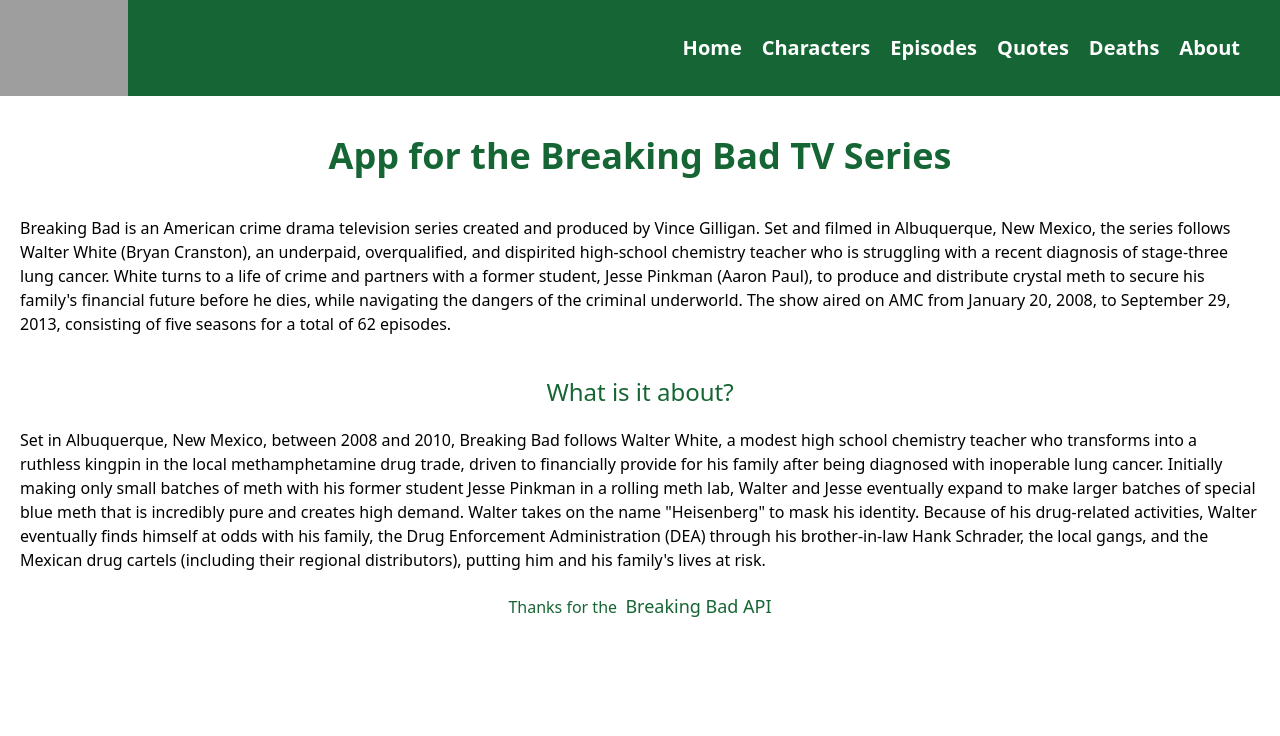
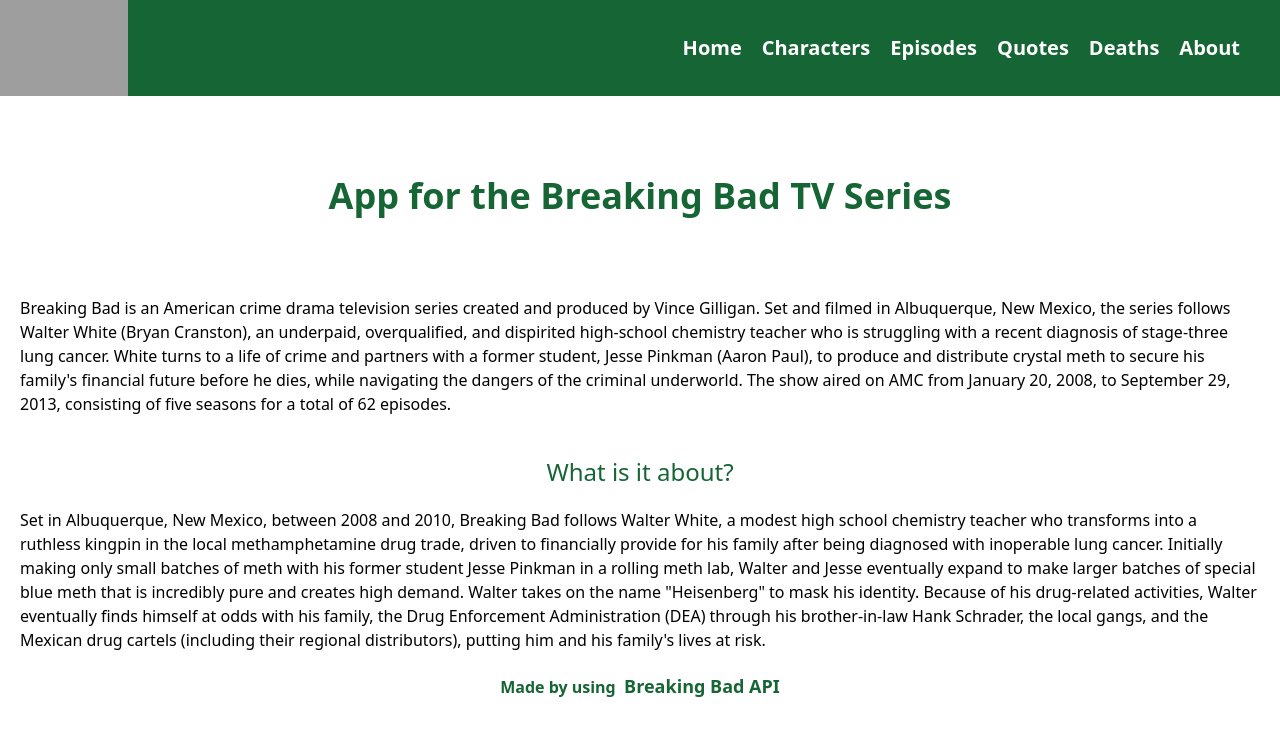
Before and after one commit to mraltun/breaking-bad-app, a React (Create React App) app: page /about in a window 1280 px wide. Shown: the top 736 px of the page. Built offline with nearby package versions, Linux system fonts and the light colour scheme; grey boxes are pictures that could not be loaded.

Commit message:
Footer and About improvements

```diff
--- a/src/components/Footer.jsx
+++ b/src/components/Footer.jsx
@@ -4,7 +4,9 @@
 const Footer = () => {
   return (
     <Footer>
-      <div className=''></div>
+      <div className='flex bg-green-800'>
+        <p>Made by using React</p>
+      </div>
     </Footer>
   );
 };
--- a/src/pages/About.jsx
+++ b/src/pages/About.jsx
@@ -4,7 +4,7 @@
   return (
     <section>
       <div className='flex items-center justify-center flex-col'>
-        <h1 className='text-4xl font-bold py-10 text-green-800'>
+        <h1 className='text-4xl font-bold py-20 text-green-800 '>
           App for the Breaking Bad TV Series
         </h1>
         <p className='px-5 pb-5'>
@@ -37,8 +37,8 @@
           cartels (including their regional distributors), putting him and his
           family's lives at risk.
         </p>
-        <p className='text-green-800'>
-          Thanks for the &nbsp;
+        <p className='text-green-800 font-semibold'>
+          Made by using &nbsp;
           <span className='text-lg hover:bg-green-800 hover:text-white'>
             <a
               target={"_blank"}
```
